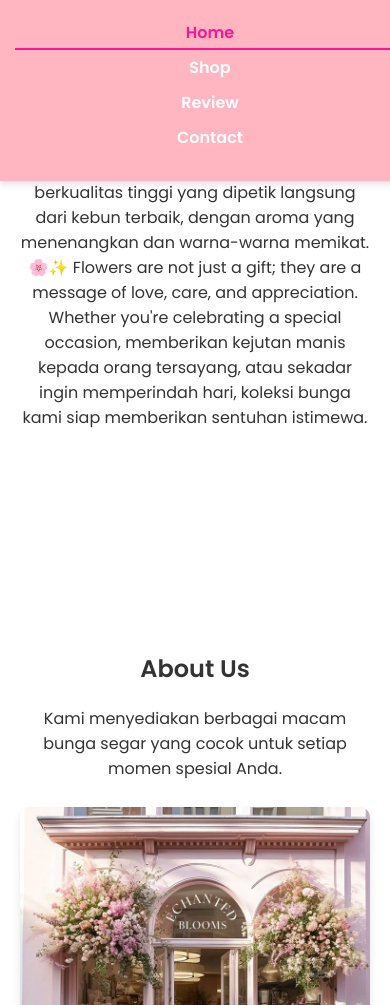
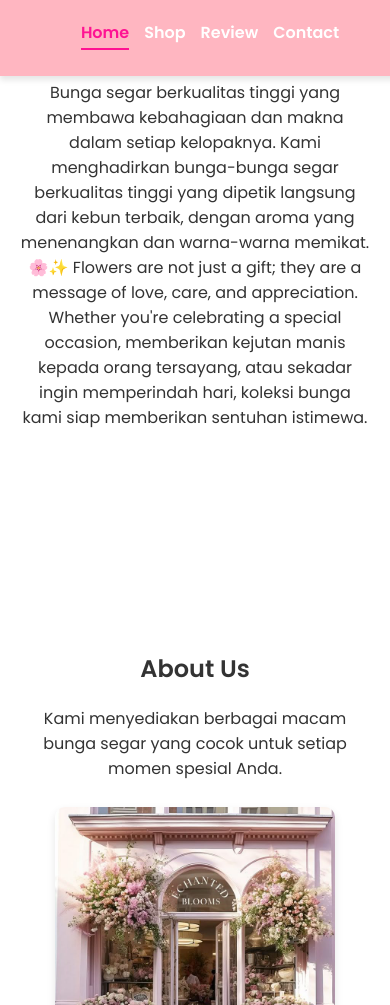
Before and after one commit to mutiarhmh/Dibimbing_Website-Sederhana, a plain HTML site: page index.html in a window 390 px wide. Shown: the part 95-1100 px from the top of the page. Drawn offline with Linux system fonts and the light colour scheme.

Commit message:
Add files via upload

```diff
--- a/style.css
+++ b/style.css
@@ -253,18 +253,3 @@ button {
 button:hover {
     background: #ff1493;
 }
-
-@media (max-width: 768px) {
-    nav ul {
-        flex-direction: column;
-        gap: 10px;
-    }
-
-    .about-img {
-        max-width: 100%;
-    }
-
-    .btn-container {
-        margin-top: 10px;
-    }
-}
```
